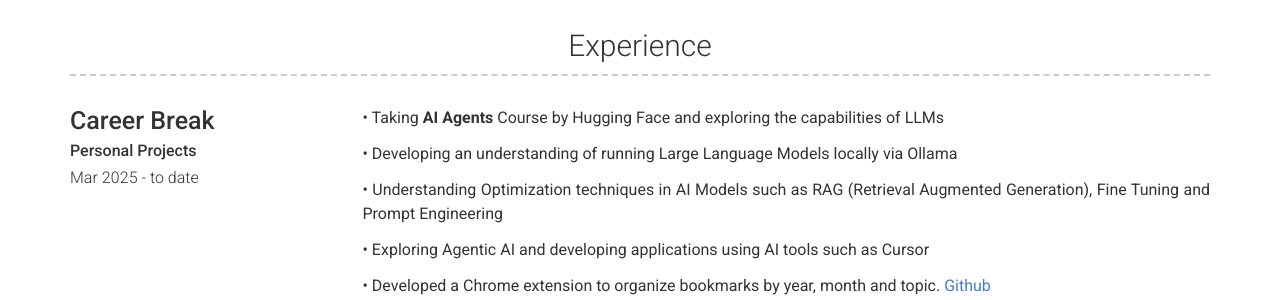
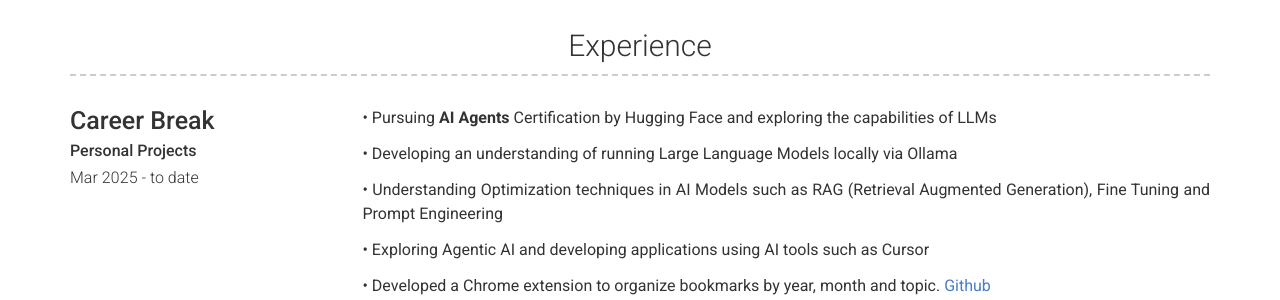
Before and after one commit to saimmehmood/saimmehmood.github.io, a Jekyll site: the page built from index.md, in a window 1280 px wide and 900 px high, scrolled down 943 px. Shown: the part 152-452 px from the top of the window. Built offline with Jekyll 4.4.1, drawn with Linux system fonts in a browser that asks for light colours; nearby versions of some CDN libraries.

Commit message:
experience updates - Oct 15, 2025 9:18 AM

```diff
--- a/_data/experience.yml
+++ b/_data/experience.yml
@@ -6,7 +6,7 @@
 
   description: | # this will include new lines to allow paragraphs
 
-    • Taking **AI Agents** Course by Hugging Face and exploring the capabilities of LLMs
+    • Pursuing **AI Agents** Certification by Hugging Face and exploring the capabilities of LLMs
 
     • Developing an understanding of running Large Language Models locally via Ollama
 
```
